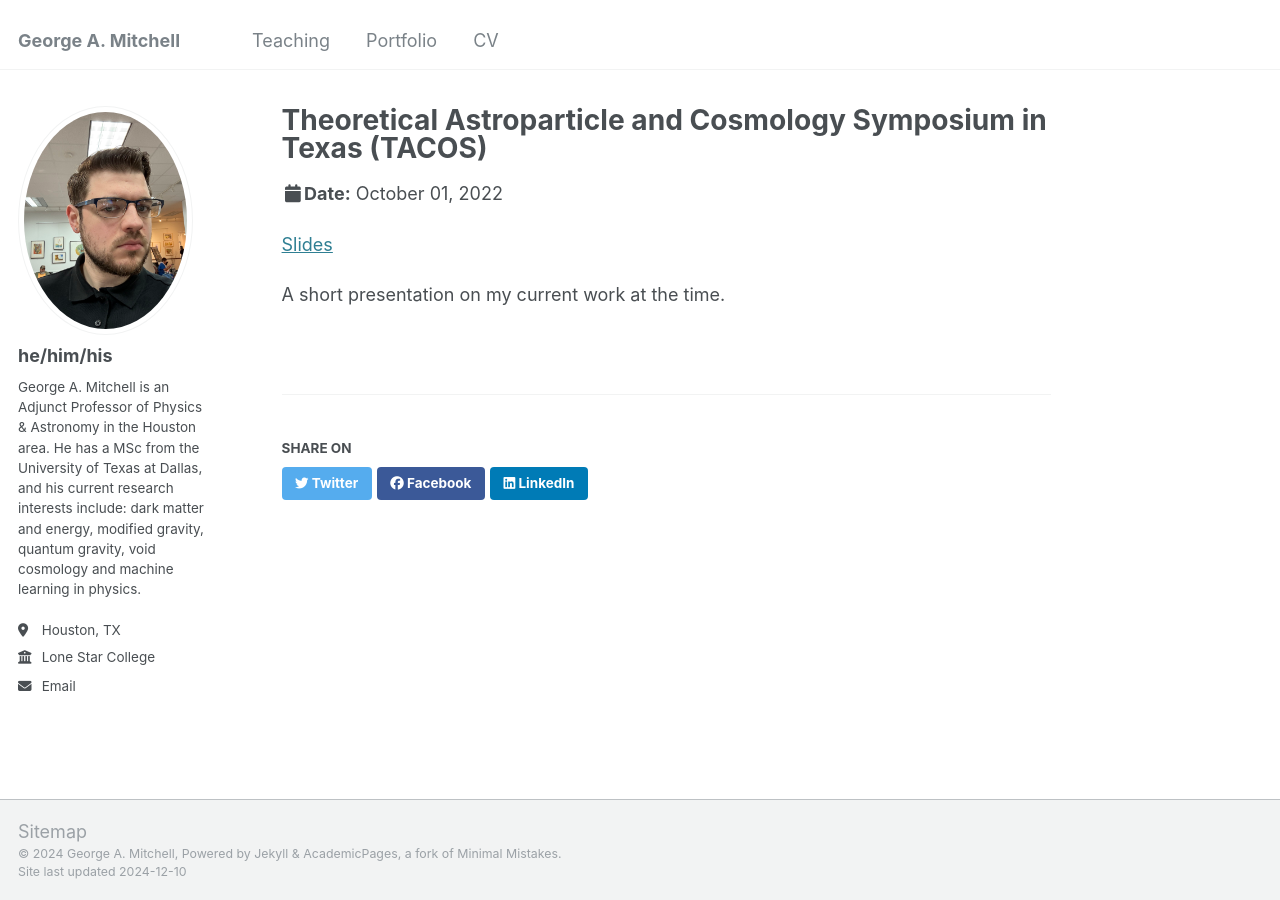
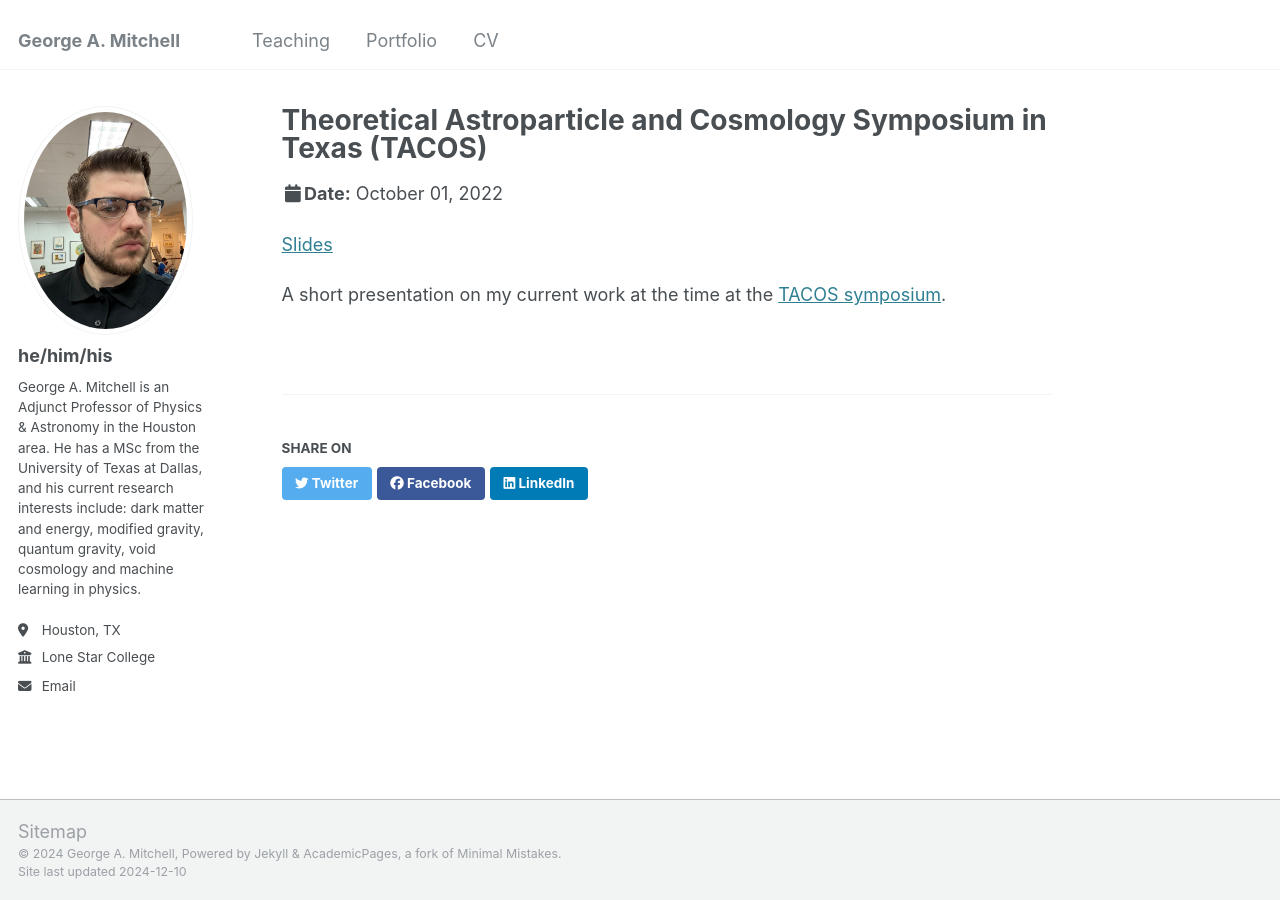
Before and after one commit to ga-mitchell/ga-mitchell.github.io, a Jekyll site: the page built from _talks/TACOS Presentation.md, in a window 1280 px wide. Built offline with Jekyll 4.4.1, drawn with Linux system fonts in a browser that asks for light colours.

Commit message:
Update TACOS Presentation.md

```diff
--- a/_talks/TACOS Presentation.md
+++ b/_talks/TACOS Presentation.md
@@ -9,4 +9,4 @@ location: "Dallas, TX SMU Campus"
 ---
 [Slides](https://ga-mitchell.github.io//files/TACOS.pdf)
 
-A short presentation on my current work at the time.
+A short presentation on my current work at the time at the [TACOS symposium](https://sites.google.com/view/texas-tacos/home?authuser=0).
```
